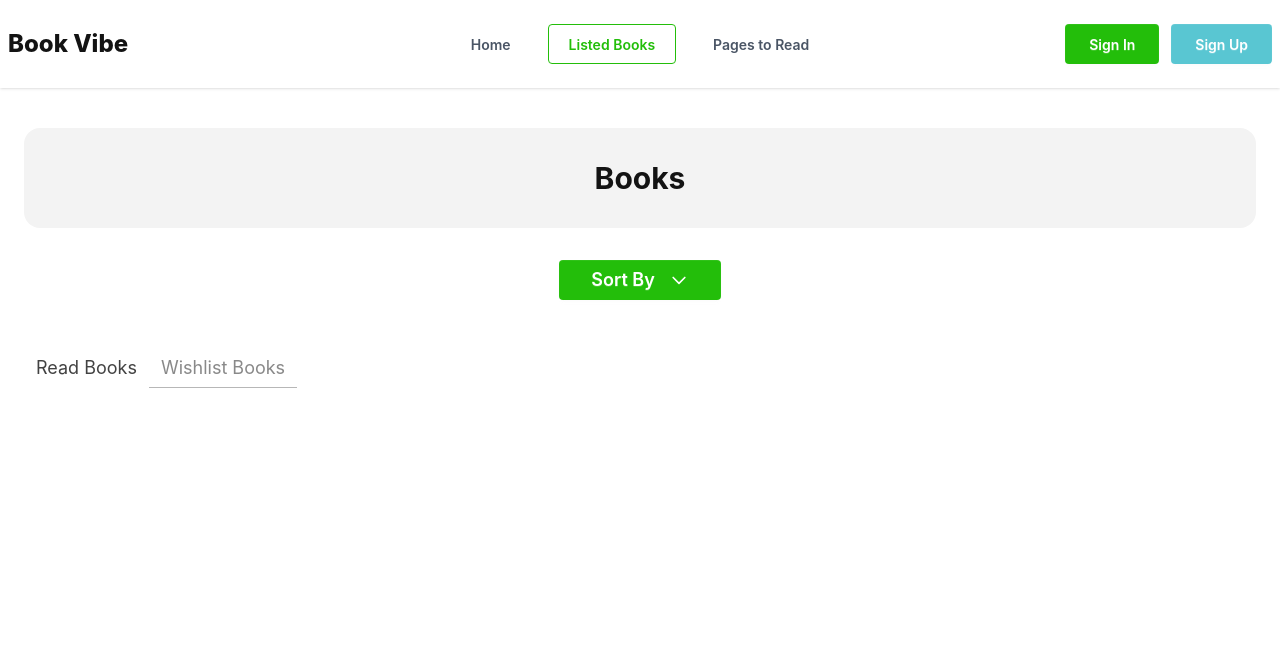
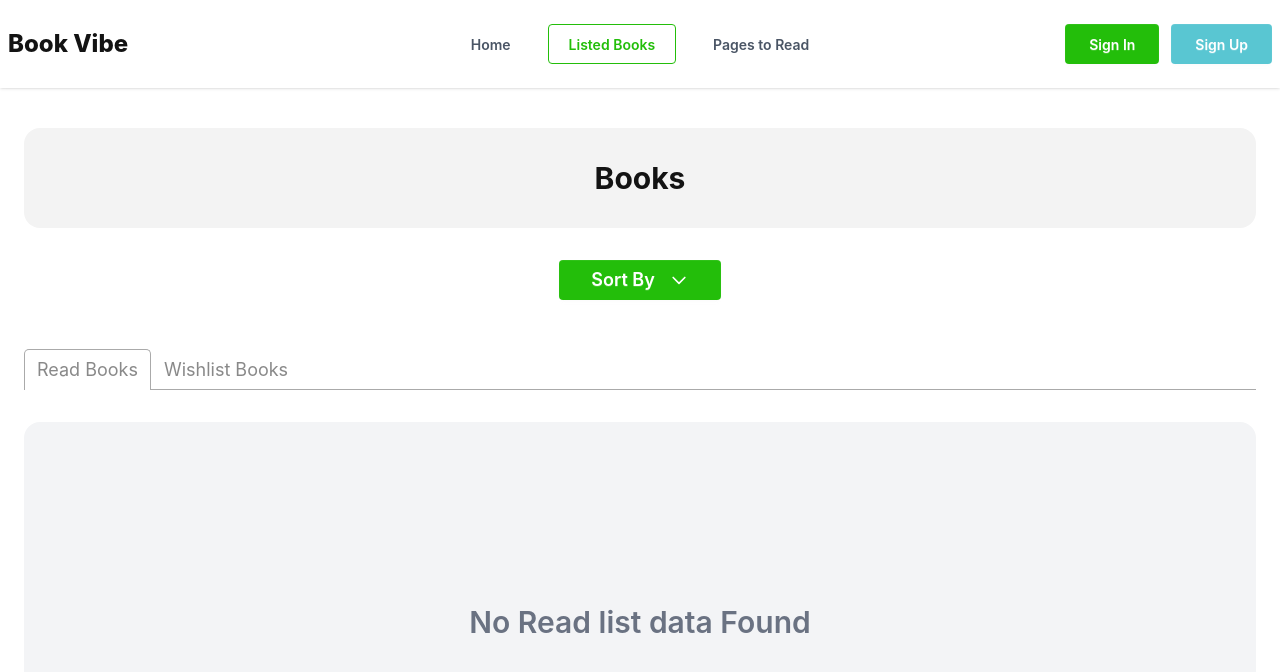
Before and after one commit to ArifKhanEver/Book_Vibe, a React (Vite) app: page /books in a window 1280 px wide. Shown: the top 672 px of the page. Built offline with nearby package versions, Linux system fonts and the light colour scheme.

Commit message:
Read List, Wish List, Local Storage added

```diff
--- a/package.json
+++ b/package.json
@@ -15,6 +15,7 @@
     "react-dom": "^19.2.4",
     "react-icons": "^5.6.0",
     "react-router": "^7.14.0",
+    "react-tabs": "^6.1.1",
     "react-toastify": "^11.0.5",
     "tailwindcss": "^4.2.2"
   },
--- a/src/Context/BookProvider.jsx
+++ b/src/Context/BookProvider.jsx
@@ -1,17 +1,21 @@
-import React, { createContext, useState } from 'react';
+import React, { createContext, useEffect, useState } from 'react';
   import { Flip, toast } from 'react-toastify';
+import { addReadListToLocalDB, addWishListToLocalDB, getReadListsFromLocalDB, getWishListsFromLocalDB } from '../Utilities/LocalDB';
 
 export const BookContext = createContext();
 
 
 const BookProvider = ({children}) => {
 
-    const [markedBooks, setMarkedBooks] = useState([]);
-    const [wishedBooks, setWishedBooks] = useState([]);
+    const [markedBooks, setMarkedBooks] = useState(getReadListsFromLocalDB());
+    const [wishedBooks, setWishedBooks] = useState(getWishListsFromLocalDB());
+
 
     const handleMarkAsRead = (currentBook)=> {
 
         const isExistBook = markedBooks.find(book=> book.bookId == currentBook.bookId);
+
+        addReadListToLocalDB(currentBook);
 
         if(isExistBook){
             toast.error('The Book is already in the list',{
@@ -32,6 +36,8 @@ const BookProvider = ({children}) => {
     const handleWishedBooks = (currentBook)=> {
 
         const isExistBook = wishedBooks.find(book=> book.bookId == currentBook.bookId);
+
+        addWishListToLocalDB(currentBook);
 
         const existInMarked = markedBooks.find(book=> book.bookId == currentBook.bookId)
 
@@ -62,6 +68,7 @@ const BookProvider = ({children}) => {
     const data = {
         markedBooks,
         handleMarkAsRead,
+        wishedBooks,
         handleWishedBooks
     }
 
--- a/src/Pages/BooksPage/BooksPage.jsx
+++ b/src/Pages/BooksPage/BooksPage.jsx
@@ -1,11 +1,29 @@
-import React, { useContext } from 'react';
+import React, { useContext, useState } from 'react';
+import { Tab, Tabs, TabList, TabPanel } from 'react-tabs';
+import 'react-tabs/style/react-tabs.css';
 import { BookContext } from '../../Context/BookProvider';
 import ListedBook from './ListedBook';
 
 const BooksPage = () => {
 
-    const {markedBooks} = useContext(BookContext);
-    console.log("listedBooks",markedBooks)
+    const {markedBooks,wishedBooks} = useContext(BookContext);
+    const [sortingType, setSortingType] = useState('')
+
+    let filteredReadList = markedBooks;
+    let filteredWishList = wishedBooks;
+
+    if(sortingType === 'Rating'){
+        filteredReadList = [...markedBooks].sort((a,b)=> a.rating - b.rating);
+        filteredWishList = [...wishedBooks].sort((a,b)=> a.rating - b.rating);
+    }else if(sortingType === 'Pages'){
+        filteredReadList = [...markedBooks].sort((a,b)=> a.totalPages - b.totalPages);
+        filteredWishList = [...wishedBooks].sort((a,b)=> a.totalPages - b.totalPages);
+    }else if(sortingType === 'Year of Published'){
+        filteredReadList = [...markedBooks].sort((a,b)=> a.yearOfPublishing - b.yearOfPublishing);
+        filteredWishList = [...wishedBooks].sort((a,b)=> a.yearOfPublishing - b.yearOfPublishing);
+    }
+
+
     return (
         <div className="container mx-auto px-6 py-10">
         {/* Header Title */}
@@ -17,30 +35,44 @@ const BooksPage = () => {
             <div className="flex justify-center mb-12">
                 <div className="dropdown dropdown-bottom">
                     <div tabIndex={0} role="button" className="btn bg-[#23BE0A] text-white px-8 hover:bg-[#1fa808] border-none text-lg">
-                        Sort By <svg xmlns="http://www.w3.org/2000/svg" className="h-5 w-5 ml-2" fill="none" viewBox="0 0 24 24" stroke="currentColor"><path strokeLinecap="round" strokeLinejoin="round" strokeWidth="2" d="M19 9l-7 7-7-7" /></svg>
+                        Sort By {sortingType} <svg xmlns="http://www.w3.org/2000/svg" className="h-5 w-5 ml-2" fill="none" viewBox="0 0 24 24" stroke="currentColor"><path strokeLinecap="round" strokeLinejoin="round" strokeWidth="2" d="M19 9l-7 7-7-7" /></svg>
                     </div>
                     <ul tabIndex={0} className="dropdown-content z-[1] menu p-2 shadow bg-base-100 rounded-box w-52 mt-2">
-                        <li><a>Rating</a></li>
-                        <li><a>Number of pages</a></li>
-                        <li><a>Publisher year</a></li>
+                        <li><a onClick={()=>setSortingType('Rating')}>Rating</a></li>
+                        <li><a onClick={()=>setSortingType('Pages')}>Number of pages</a></li>
+                        <li><a onClick={()=>setSortingType('Year of Published')}>Year of Published</a></li>
                     </ul>
                 </div>
             </div>
 
             {/* Tabs Section */}
-            <div role="tablist" className="tabs tabs-lifted justify-start mb-8">
-                <a role="tab" className="tab tab-active [--tab-bg:white] [--tab-border-color:#1313134D] text-[#131313CC] text-lg">Read Books</a>
-                <a role="tab" className="tab text-[#13131380] text-lg border-b border-[#1313134D]">Wishlist Books</a>
-            </div>
 
-            {/* Horizontal Book Card */}
-            <div className="flex flex-col gap-6">
+            <Tabs>
+                <TabList>
+                    <Tab><a role="tab" className=" text-[#13131380] text-lg">Read Books</a></Tab>
+                    <Tab><a role="tab" className=" text-[#13131380] text-lg">Wishlist Books</a></Tab>
+                </TabList>
 
-            {
-                markedBooks.map(book => <ListedBook key={book.bookId} book={book}></ListedBook>)
-            }
+                <TabPanel>
+                    <div className="flex flex-col gap-6 mt-8">
 
-            </div>
+                    {
+                        markedBooks.length == 0? <h1 className='h-[50vh] bg-gray-100 grid place-content-center text-3xl font-semibold text-gray-500 rounded-2xl'>No Read list data Found </h1>: sortingType !== ""? filteredReadList.map(book => <ListedBook key={book.bookId} book={book}></ListedBook>) : markedBooks.map((book,index) => <ListedBook key={index} book={book}></ListedBook>)
+                    }
+
+                    </div>
+                </TabPanel>
+                <TabPanel>
+                    <div className="flex flex-col gap-6 mt-8">
+
+                    {
+                        wishedBooks.length == 0? <h1 className='h-[50vh] bg-gray-100 grid place-content-center text-3xl font-semibold text-gray-500 rounded-2xl'>No Wish list data Found </h1>: sortingType !== ""? filteredWishList.map(book => <ListedBook key={book.bookId} book={book}></ListedBook>) : wishedBooks.map(book => <ListedBook key={book.bookId} book={book}></ListedBook>)
+                    }
+
+                    </div>
+                </TabPanel>
+            </Tabs>
+
         </div>
     );
 };
--- a/src/Pages/BooksPage/ListedBook.jsx
+++ b/src/Pages/BooksPage/ListedBook.jsx
@@ -2,12 +2,14 @@ import React from 'react';
 import { IoLocationOutline } from "react-icons/io5";
 import { LuUsers } from "react-icons/lu";
 import { RiFilePaperLine } from "react-icons/ri";
+
 
 const ListedBook = ({book}) => {
 
 const { bookName, image, author, tags, publisher, totalPages, category, rating, yearOfPublishing} = book;
     return (
         <div>
+
             <div className="card lg:card-side bg-base-100 border border-[#13131326] p-6 gap-8 rounded-2xl">
                 {/* Book Image */}
                 <figure className="bg-[#1313130d] rounded-2xl p-8 lg:w-60">
--- /dev/null
+++ b/src/Utilities/LocalDB.js
@@ -0,0 +1,40 @@
+
+const getReadListsFromLocalDB =()=> {
+    const allLocalReadList = localStorage.getItem('readList');
+    if(allLocalReadList) {
+        return JSON.parse(allLocalReadList);
+    }
+    return [];
+}
+
+const getWishListsFromLocalDB =()=> {
+    const allLocalWishList = localStorage.getItem('wishList');
+    if(allLocalWishList) {
+        return JSON.parse(allLocalWishList);
+    }
+    return [];
+}
+
+const addReadListToLocalDB =(book)=>{
+    const allLocalReadBooks = getReadListsFromLocalDB();
+
+    const isAlreadyExist = allLocalReadBooks.find(bk => bk.bookId == book.bookId)
+
+    if(!isAlreadyExist) {
+        allLocalReadBooks.push(book)
+        localStorage.setItem("readList", JSON.stringify(allLocalReadBooks))
+    }
+}
+
+const addWishListToLocalDB =(book)=>{
+    const allLocalWishBooks = getWishListsFromLocalDB();
+
+    const isAlreadyExist = allLocalWishBooks.find(bk => bk.bookId == book.bookId)
+
+    if(!isAlreadyExist) {
+        allLocalWishBooks.push(book)
+        localStorage.setItem("wishList", JSON.stringify(allLocalWishBooks))
+    }
+}
+
+export {getReadListsFromLocalDB, addReadListToLocalDB,getWishListsFromLocalDB, addWishListToLocalDB}
```
Also changed, not shown: 1 other file (tests, documents, lock files or other folders).
